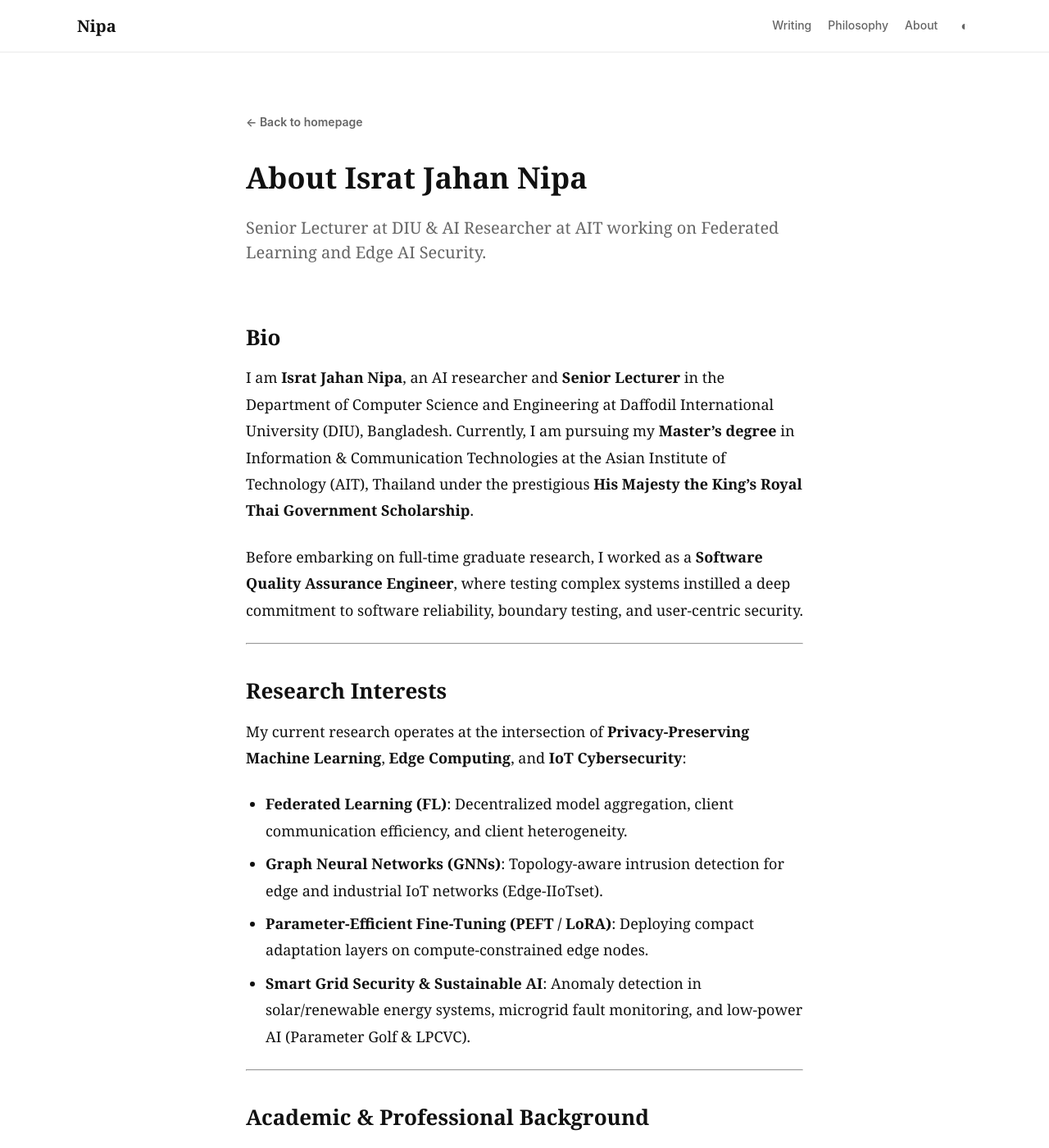
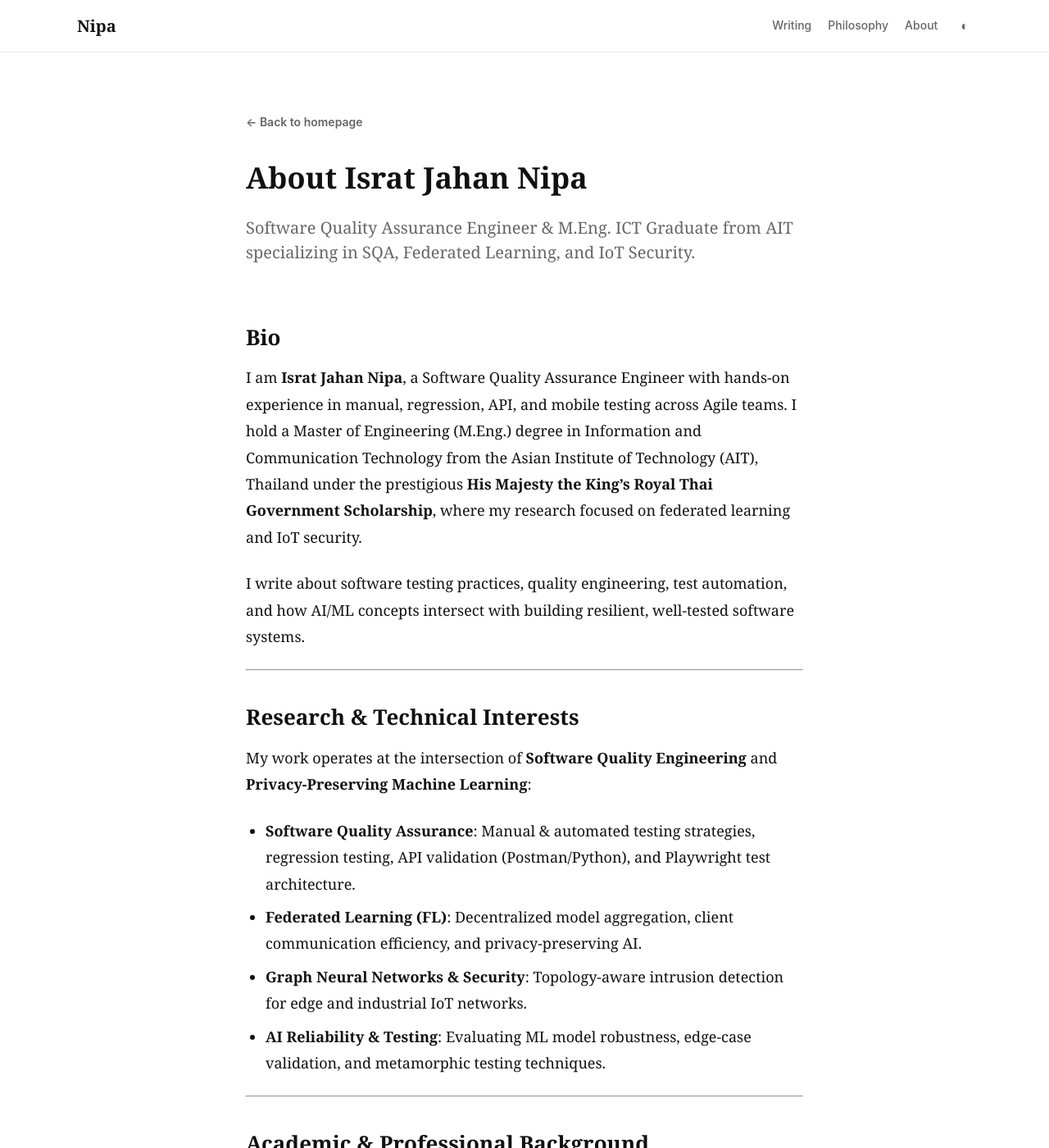
Before and after one commit to isratnipa28/isratnipa28.github.io, a Jekyll site: the page built from about.md, in a window 1280 px wide and 1400 px high. Shown: the whole window at 82% size. Built offline with Jekyll 4.4.1, drawn with Linux system fonts in a browser that asks for light colours; some of the changed text lies outside the part shown.

Commit message:
feat(home/posts): update homepage headline & bio, add 3 new QA & ML testing posts
- Updated homepage headline: 'Quality Assurance Meets AI Research: Testing Resilient Systems for the Real World.'
- Updated bio to reflect Software Quality Assurance Engineer & AIT M.Eng. background (removed DIU Senior Lecturer reference).
- Added 3 new Medium-style technical posts (800-1000 words each):
  1. 2026-06-10: Why I'm Learning Playwright as a Manual QA Engineer (#qa, #automation, #playwright, #testing, #python)
  2. 2026-06-25: API Testing Fundamentals: From Postman to Python (#api-testing, #postman, #python, #automation, #qa)
  3. 2026-07-15: What Testing Machine Learning Models Taught Me About Software Quality (#machine-learning, #qa, #software-quality, #federated-learning, #testing)
- Updated about.md to keep profile descriptions consistent across the site.

```diff
--- a/_layouts/home.html
+++ b/_layouts/home.html
@@ -10,9 +10,9 @@
         </div>
         <div class="intro-text">
             <p class="eyebrow">AI Research · Edge Intelligence · Federated Learning</p>
-            <h1 class="intro-title">Building resilient AI systems for real-world constraints.</h1>
+            <h1 class="intro-title">Quality Assurance Meets AI Research: Testing Resilient Systems for the Real World.</h1>
             <p class="intro-bio">
-                I'm <strong>Israt Jahan Nipa</strong>, an AI researcher and Senior Lecturer at Daffodil International University (DIU), currently completing my Master's at the Asian Institute of Technology (AIT), Thailand. I write about federated learning, graph neural networks, IoT security, and lessons from software quality engineering.
+                I'm Israt Jahan Nipa, a Software Quality Assurance Engineer with hands-on experience in manual, regression, API, and mobile testing across Agile teams. I hold an M.Eng. in Information and Communication Technology from the Asian Institute of Technology (AIT), Thailand, where my research focused on federated learning and IoT security. I write about software testing practices, quality engineering, and how AI/ML concepts intersect with building resilient, well-tested systems.
             </p>
         </div>
     </section>
--- a/about.md
+++ b/about.md
@@ -1,34 +1,33 @@
 ---
 layout: page
 title: About Israt Jahan Nipa
-description: Senior Lecturer at DIU & AI Researcher at AIT working on Federated Learning and Edge AI Security.
+description: Software Quality Assurance Engineer & M.Eng. ICT Graduate from AIT specializing in SQA, Federated Learning, and IoT Security.
 ---
 
 ## Bio
 
-I am **Israt Jahan Nipa**, an AI researcher and **Senior Lecturer** in the Department of Computer Science and Engineering at [Daffodil International University (DIU)](https://daffodilvarsity.edu.bd/), Bangladesh. Currently, I am pursuing my **Master's degree** in Information & Communication Technologies at the [Asian Institute of Technology (AIT)](https://ait.ac.th/), Thailand under the prestigious **His Majesty the King's Royal Thai Government Scholarship**.
+I am **Israt Jahan Nipa**, a Software Quality Assurance Engineer with hands-on experience in manual, regression, API, and mobile testing across Agile teams. I hold a Master of Engineering (M.Eng.) degree in Information and Communication Technology from the [Asian Institute of Technology (AIT)](https://ait.ac.th/), Thailand under the prestigious **His Majesty the King's Royal Thai Government Scholarship**, where my research focused on federated learning and IoT security.
 
-Before embarking on full-time graduate research, I worked as a **Software Quality Assurance Engineer**, where testing complex systems instilled a deep commitment to software reliability, boundary testing, and user-centric security.
+I write about software testing practices, quality engineering, test automation, and how AI/ML concepts intersect with building resilient, well-tested software systems.
 
 ---
 
-## Research Interests
+## Research & Technical Interests
 
-My current research operates at the intersection of **Privacy-Preserving Machine Learning**, **Edge Computing**, and **IoT Cybersecurity**:
+My work operates at the intersection of **Software Quality Engineering** and **Privacy-Preserving Machine Learning**:
 
-- **Federated Learning (FL)**: Decentralized model aggregation, client communication efficiency, and client heterogeneity.
-- **Graph Neural Networks (GNNs)**: Topology-aware intrusion detection for edge and industrial IoT networks (Edge-IIoTset).
-- **Parameter-Efficient Fine-Tuning (PEFT / LoRA)**: Deploying compact adaptation layers on compute-constrained edge nodes.
-- **Smart Grid Security & Sustainable AI**: Anomaly detection in solar/renewable energy systems, microgrid fault monitoring, and low-power AI (Parameter Golf & LPCVC).
+- **Software Quality Assurance**: Manual & automated testing strategies, regression testing, API validation (Postman/Python), and Playwright test architecture.
+- **Federated Learning (FL)**: Decentralized model aggregation, client communication efficiency, and privacy-preserving AI.
+- **Graph Neural Networks & Security**: Topology-aware intrusion detection for edge and industrial IoT networks.
+- **AI Reliability & Testing**: Evaluating ML model robustness, edge-case validation, and metamorphic testing techniques.
 
 ---
 
 ## Academic & Professional Background
 
-- **Master of Engineering in ICT / Computer Science** — Asian Institute of Technology (AIT), Thailand *(His Majesty the King's Scholarship)*
-- **Bachelor of Science in Computer Science & Engineering** — Daffodil International University, Bangladesh
-- **Senior Lecturer** — Department of Computer Science & Engineering, Daffodil International University
-- **Software QA Engineer** — Industry Experience in automated & manual testing, test architecture, and model reliability verification.
+- **Master of Engineering in ICT** — Asian Institute of Technology (AIT), Thailand *(His Majesty the King's Scholarship)*
+- **Bachelor of Science in Computer Science & Engineering** — Bangladesh
+- **Software QA Engineer** — Professional experience in manual, regression, API, and mobile testing across Agile teams.
 
 ---
 
```
Also changed, not shown: _posts/2026-02-10-how-i-submitted-my-first-q1-journal-paper-a-step-b.md (+1 -1 lines), _posts/2026-05-24-sustainable-ai-the-carbon-cost-of-training-machine.md (+1 -1 lines), _posts/2026-06-10-why-im-learning-playwright-as-a-manual-qa-engineer.md (added, +52 -0 lines), _posts/2026-06-25-api-testing-fundamentals-from-postman-to-python.md (added, +81 -0 lines), _posts/2026-07-15-what-testing-machine-learning-models-taught-me-about-software-quality.md (added, +53 -0 lines).
